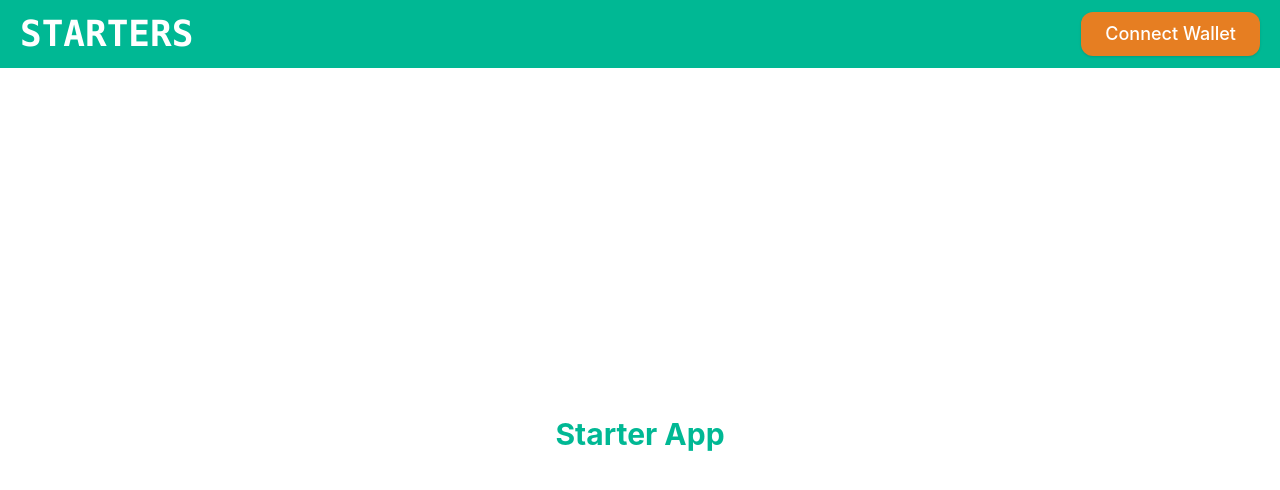
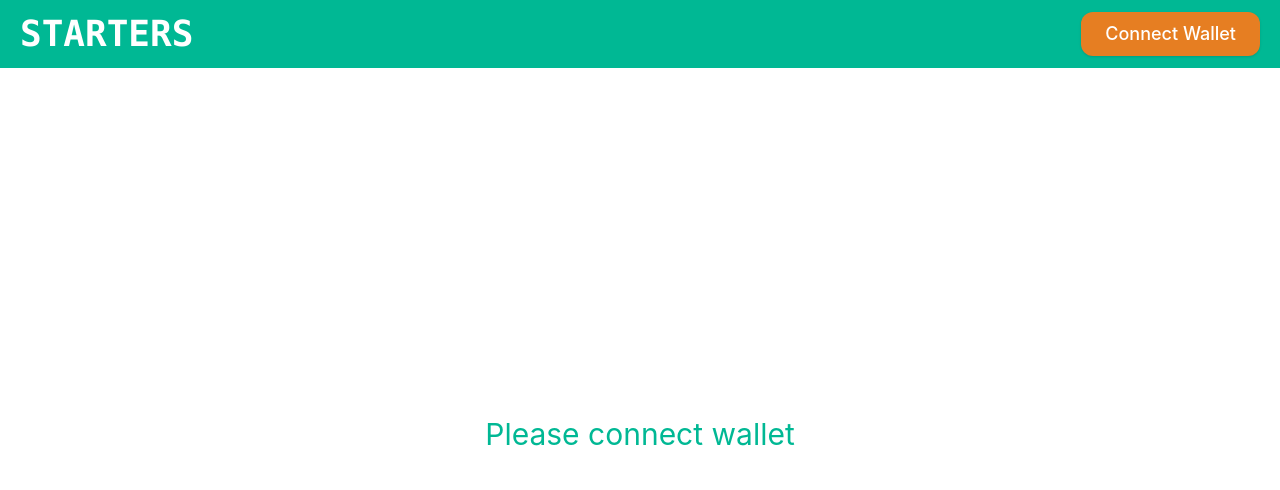
Before and after one commit to nazmulshuvo03/starters, a React (Vite) app: page / in a window 1280 px wide. Shown: the top 490 px of the page. Built offline with nearby package versions, Linux system fonts and the light colour scheme.

Commit message:
app states created

```diff
--- a/src/App.tsx
+++ b/src/App.tsx
@@ -1,11 +1,30 @@
+import { useContext, useEffect } from "react";
+import { MainContext } from "./providers/MainProvider";
+import { WalletContext } from "./providers/WalletProvider";
+import { AppStates } from "./constants/states";
 import Navbar from "./components/Navbar";
+import Landing from "./pages/Landing";
+import Home from "./pages/Home";
 
 function App() {
+  const { appState, updateAppState } = useContext(MainContext);
+  const { isWalletConnected } = useContext(WalletContext);
+
+  useEffect(() => {
+    if (isWalletConnected) {
+      updateAppState(AppStates.HOME);
+    } else {
+      updateAppState(AppStates.NOT_CONNECTED);
+    }
+  }, [isWalletConnected]);
+
+  console.log(appState);
+
   return (
     <div className="h-full w-full flex flex-col">
       <Navbar />
-      <div className="h-full w-full  flex justify-center items-center text-3xl font-bold text-primary">
-        Starter App
+      <div className="h-full w-full">
+        {appState === "NOT_CONNECTED" ? <Landing /> : <Home />}
       </div>
     </div>
   );
--- /dev/null
+++ b/src/constants/states.ts
@@ -0,0 +1,6 @@
+export const LOCALSTORAGE_NAME = "starter";
+
+export enum AppStates {
+  NOT_CONNECTED = "NOT_CONNECTED",
+  HOME = "HOME",
+}
--- /dev/null
+++ b/src/functions/state.ts
@@ -0,0 +1,13 @@
+import { AppStates, LOCALSTORAGE_NAME } from "../constants/states";
+
+export const checkAndGetLocalState = (state: AppStates) => {
+  const currentState = localStorage.getItem(LOCALSTORAGE_NAME);
+  if (!currentState) {
+    localStorage.setItem(LOCALSTORAGE_NAME, JSON.stringify(state));
+  }
+  return currentState ? JSON.parse(currentState) : state;
+};
+
+export const updateLocalState = (state: AppStates) => {
+  localStorage.setItem(LOCALSTORAGE_NAME, JSON.stringify(state));
+};
--- /dev/null
+++ b/src/pages/Home.tsx
@@ -0,0 +1,9 @@
+const Home: React.FC = () => {
+  return (
+    <div className="h-full w-full flex justify-center items-center">
+      <div className="text-secondary text-3xl">Welcome to Starter app</div>
+    </div>
+  );
+};
+
+export default Home;
--- /dev/null
+++ b/src/pages/Landing.tsx
@@ -0,0 +1,9 @@
+const Landing: React.FC = () => {
+  return (
+    <div className="h-full w-full flex justify-center items-center">
+      <div className="text-primary text-3xl">Please connect wallet</div>
+    </div>
+  );
+};
+
+export default Landing;
--- a/src/providers/MainProvider.tsx
+++ b/src/providers/MainProvider.tsx
@@ -1,14 +1,20 @@
-import React, { createContext, ReactNode } from "react";
+import React, { createContext, ReactNode, useEffect, useState } from "react";
 import tailwindConfig from "../../tailwind.config";
+import { AppStates } from "../constants/states";
+import { checkAndGetLocalState, updateLocalState } from "../functions/state";
 
 // Declare the context and its variable names with types
 interface MainContextProps {
   theme: typeof tailwindConfig.theme;
+  appState: AppStates;
+  updateAppState: (state: AppStates) => void;
 }
 
 // Create variable to hold the initial values
 const initialMainContextValues: MainContextProps = {
   theme: tailwindConfig.theme?.extend,
+  appState: AppStates.NOT_CONNECTED,
+  updateAppState: () => {},
 };
 
 const MainContext = createContext<MainContextProps>(initialMainContextValues);
@@ -19,10 +25,25 @@ interface MainProviderProps {
 
 const MainProvider: React.FC<MainProviderProps> = ({ children }) => {
   const theme = tailwindConfig.theme?.extend;
+  const [appState, setAppState] = useState<AppStates>(AppStates.NOT_CONNECTED);
+
+  useEffect(() => {
+    const currentState: AppStates = checkAndGetLocalState(
+      AppStates.NOT_CONNECTED
+    );
+    setAppState(currentState);
+  }, []);
+
+  const updateAppState = (state: AppStates) => {
+    setAppState(state);
+    updateLocalState(state);
+  };
 
   // Define and Export the provider state variables here
   const contextValues = {
     theme,
+    appState,
+    updateAppState,
   };
 
   return (
--- a/src/providers/WalletProvider.tsx
+++ b/src/providers/WalletProvider.tsx
@@ -8,7 +8,8 @@ import {
 import { ethers } from "ethers";
 import { MainContext } from "./MainProvider";
 import { CONTRACT_ABI, CONTRACT_ADDRESS } from "../constants/contract";
-import { CURRENCY } from "../constants/types";
+import { CURRENCY } from "../constants";
+import { AppStates } from "../constants/states";
 
 declare global {
   interface Window {
@@ -45,7 +46,7 @@ interface WalletProviderProps {
 }
 
 const WalletProvider = ({ children }: WalletProviderProps) => {
-  const {} = useContext(MainContext);
+  const { updateAppState } = useContext(MainContext);
 
   const [provider, setProvider] =
     useState<ethers.providers.JsonRpcProvider | null>(null);
@@ -83,6 +84,7 @@ const WalletProvider = ({ children }: WalletProviderProps) => {
       console.log("signer address: ", address);
       setWalletAddress(address);
       setIsWalletConnected(true);
+      updateAppState(AppStates.HOME);
       // const accounts = await provider.send("eth_requestAccounts", []);
       // console.log("accounts: ", accounts);
       // if (accounts.length > 0) {
@@ -97,6 +99,7 @@ const WalletProvider = ({ children }: WalletProviderProps) => {
       await provider.send("eth_requestAccounts", [{ eth_accounts: {} }]);
       setIsWalletConnected(false);
       setWalletAddress("");
+      updateAppState(AppStates.NOT_CONNECTED);
     }
   }
 
@@ -114,6 +117,7 @@ const WalletProvider = ({ children }: WalletProviderProps) => {
       );
       setWalletAddress(address);
       setIsWalletConnected(true);
+      updateAppState(AppStates.HOME);
       // await provider.send("eth_accounts", []);
       // const accounts = await provider.send("eth_accounts", []);
       // console.log("accounts: ", accounts);
```
Also changed, not shown: src/constants/index.ts (renamed from src/constants/types.ts).
